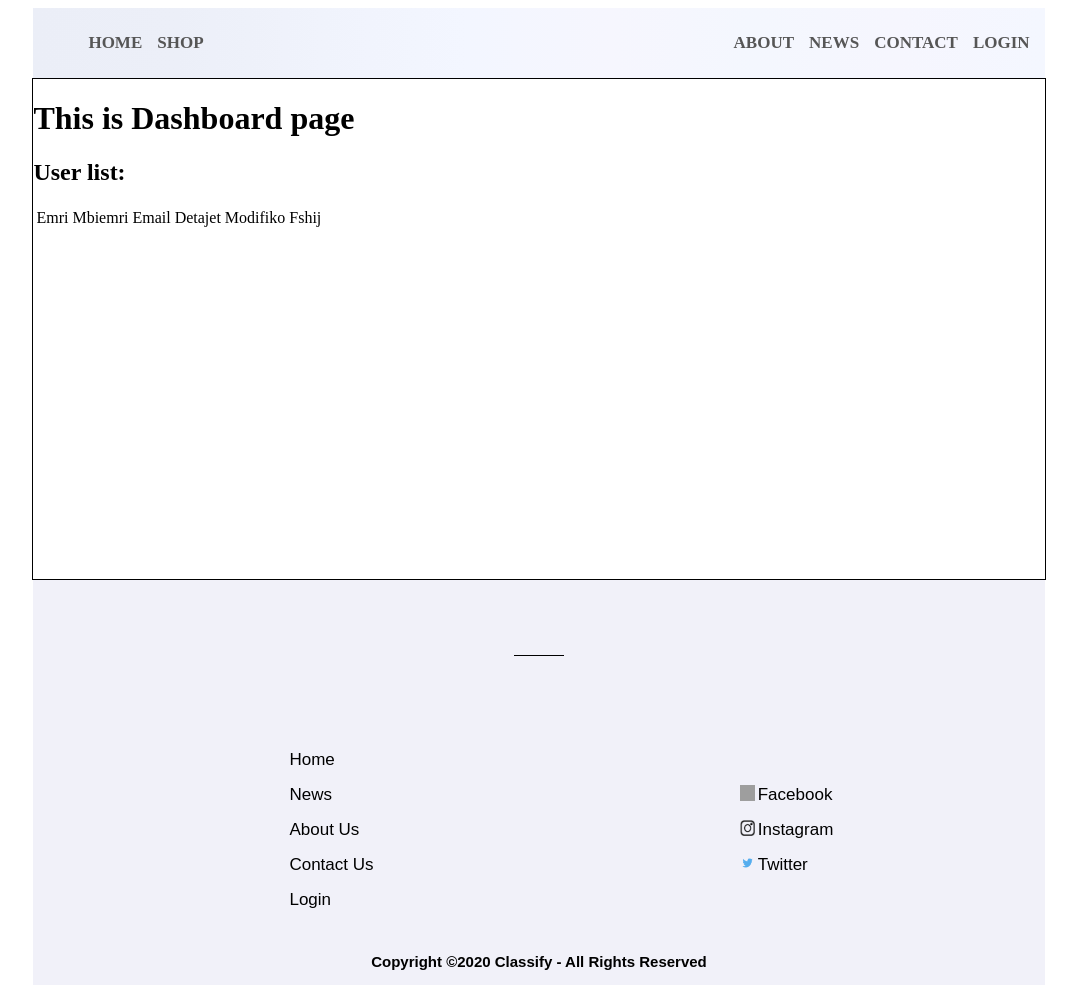
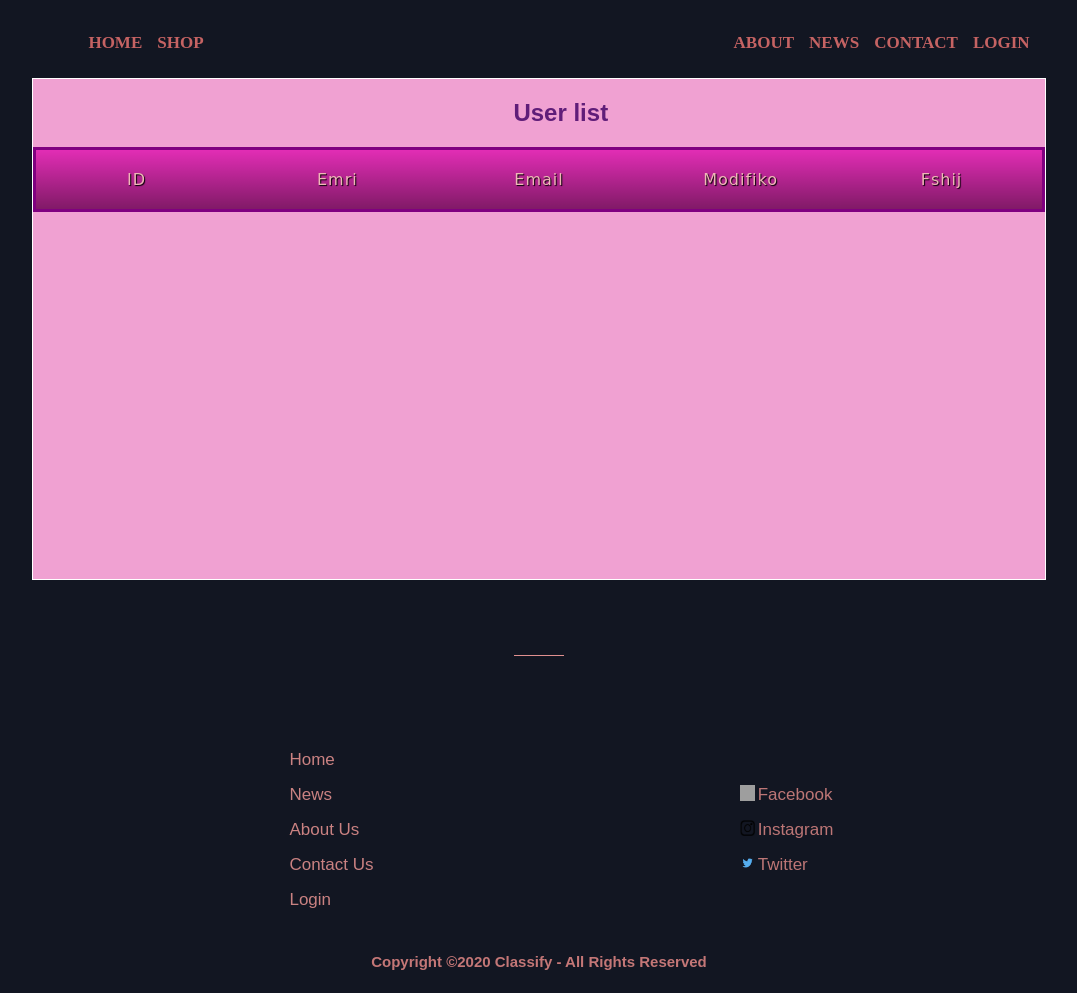
Before and after one commit to leonsh10/Clothing-Store, a PHP site: page /dashboard.php in a window 1280 px wide. Shown: the whole page, without its empty margins (101-1178 px from the left). Run offline with PHP 8.4, Linux system fonts and the light colour scheme; data that the repository does not hold is empty; grey boxes are pictures that could not be loaded.

Commit message:
dashboard

```diff
--- a/dashboard.php
+++ b/dashboard.php
@@ -1,5 +1,6 @@
 <?php
 include_once 'userMapper.php';
+session_start();
 if (isset($_SESSION["role"]) && $_SESSION['role'] == '1') {
     $mapper =  new UserMapper();
     $userList = $mapper->getAllUsers();
@@ -11,7 +12,7 @@ if (isset($_SESSION["role"]) && $_SESSION['role'] == '1') {
 <html>
 <head>
 <title>Dashboard</title>
-<link rel="stylesheet" href="stiliDashboard/dashboard.css">
+<link rel="stylesheet" href="stiliDashboard/dashboard2.css">
 </head>
 <body>
 <header>
@@ -20,6 +21,13 @@ if (isset($_SESSION["role"]) && $_SESSION['role'] == '1') {
 
                 <li class="listaHeader"><a href="index.php">HOME</a></li>
                 <li class="listaHeader"><a href="shop.php">SHOP</a></li>
+                <?php
+      if (isset($_SESSION['role']) && $_SESSION['role'] =='1')  {
+      ?>
+        <li class="listaHeader"><a href="dashboard.php">DASHBOARD</a></li>
+      <?php
+      }
+      ?>
 
             </ul>
         </div>
@@ -31,7 +39,19 @@ if (isset($_SESSION["role"]) && $_SESSION['role'] == '1') {
                 <li class="listaHeader"><a href="aboutUs.php">ABOUT</a></li>
                 <li class="listaHeader"><a href="news.php">NEWS</a></li>
                 <li class="listaHeader"><a href="contact.php">CONTACT</a></li>
+                <?php
+      if (isset($_SESSION['role']))  {
+      ?>
+        <li class="listaHeader"><a href="logout.php">LOGOUT</a></li>
+      <?php
+      }
+      else{
+          ?>
+
         <li class="listaHeader"><a href="login.php">LOGIN</a></li>
+        <?php
+      }
+      ?>
             </ul>
         </div>
     </header>
@@ -40,35 +60,37 @@ if (isset($_SESSION["role"]) && $_SESSION['role'] == '1') {
 <main>
 <div id="mainDiv">
 
-<h1>This is Dashboard page</h1>
+
     <div>
-        <h2>User list:</h2>
+        <h2 id="titulliTabeles">User list</h2>
         <table>
             <thead>
                 <tr>
-                    <td>Emri</td>
-                    <td>Mbiemri</td>
-                    <td>Email</td>
-                    <td>Detajet</td>
-                    <td>Modifiko</td>
-                    <td>Fshij</td>
+                    <td >ID</td>
+                    <td >Emri</td>
+                    <td >Email</td>
+                    <td >Modifiko</td>
+                    <td >Fshij</td>
                 </tr>
             </thead>
             <tbody>
                 <?php
+                            global $userList;
+                            if (is_array($userList) || is_object($userList))
+                        {
                             foreach ($userList as $user) {
                                 ?>
                                     <tr>
-                        <td><?php echo $user['Username']; ?></td>
-                        <td><?php echo $user['Email']; ?></td>
-                        <td><a href=<?php echo "detailsUser.php?id=" . $user['userId']; //to be continued by students
-                                    ?>>Detajet</a></td>
-                        <td><a href=<?php echo "edit.php?id=" . $user['userId'];
+                                    <td><?php echo $user['userId']; ?></td>
+                                        <td><?php echo $user['username']; ?></td>
+                                        <td><?php echo $user['email']; ?></td>
+                                        <td><a href=<?php echo "editUser.php?id=" . $user['userId'];
                                                     ?>>Modifiko</td>
                                         <td><a href=<?php echo "deleteUser.php?id=" . $user['userId'];
                                                     ?>>Fshij</td>
                                     </tr>
                                 <?php
+                                }
                             }
                                 ?>
             </tbody>
--- a/deleteUser.php
+++ b/deleteUser.php
@@ -1,7 +1,7 @@
 <?php
 include_once 'userMapper.php';
-if (isset($_GET['userId'])) {
-    $userId = $_GET['userId'];
+if (isset($_GET['id'])) {
+    $userId = $_GET['id'];
     $mapper = new UserMapper();
     $mapper->deleteUser($userId);
     header("Location:dashboard.php");
--- a/news.php
+++ b/news.php
@@ -59,7 +59,7 @@ session_start();
                 <div id="zbritjaDiv">
                    <h3 id="epara">NEW ARRIVALS</h3>
                    <h3 id="dyta">COLLECTION</h3>
-                   <button id="treta">SHOP NOW</button>
+                   <button id="treta" name='button1'>SHOP NOW</button>
                 </div>
             </div>
             <div id="pjesaDyte">
--- a/stiliDashboard/dashboard.css
+++ b/stiliDashboard/dashboard2.css
@@ -1,5 +1,5 @@
 .listaHeader a{
-    color:rgb(86, 86, 86,1);
+    color:rgb(197, 99, 99);
     font-weight: bold;
 }
 #headerDjathtas{
@@ -49,15 +49,14 @@ li a {
 }
 li a:hover{
     /* border-bottom: 2px solid rgb(197, 176, 218); */
-    color:rgba(63, 124, 148, 0.87);
+    color:rgba(156, 215, 238, 0.87);
 }
 header{
     display:flex;
     flex-direction: row;
     width:80%;
     height:70px;
-    background-image:linear-gradient(to right,#ebeef7,#eceff8,#f0f3fc,#f3f6ff,#f6f6fe,#f4f7fe,#f6f6fe,#f4f7ff) ;
-    /* background-color:#ebeef7; */
+    background-color:#121622;
     margin:0 auto;
     font-family: 'Microsoft JhengHei Light';
     font-size: 17px;
@@ -67,7 +66,7 @@ footer{
     width:80%;
     min-height:400px;
     /* border:1px solid black; */
-    background-color:#f1f1f9;
+    background-color:#121622;
     margin:0 auto;
 
 }
@@ -81,13 +80,13 @@ footer{
     align-items: center;
     /* border:1px solid black; */
     margin:0 auto;
-    background-color:#f1f1f9;
+    background-color:#121622;
 }
 
 #vija{
     width:50px;
     height:1px;
-    background-color:rgb(0, 0, 0);
+    background-color:rgb(224, 144, 144);
 }
 
 #diviLart{
@@ -131,7 +130,7 @@ align-items: center;
 }
 
 #copyright{
-    color:rgb(0, 0, 0);
+    color:rgb(196, 119, 119);
     font-family: sans-serif;
     font-size:15px;
 }
@@ -143,7 +142,7 @@ align-items: center;
 }
 
 #listaMajtas li a{
-    color:black;
+    color:rgb(202, 130, 130);
 }
 
 #divLM *{
@@ -158,7 +157,7 @@ align-items: center;
 }
 
 #listaDjathtas li a{
-    color:black;
+    color:rgb(189, 118, 118);
 }
 
 #divLD *{
@@ -168,11 +167,11 @@ align-items: center;
 }
 
 #listaDjathtas li a:hover{
-color:rgb(68,66,66);
+color:rgb(189, 163, 163);
 }
 
 #listaMajtas li a:hover{
-    color:rgb(68, 66, 66);
+    color:rgb(187, 161, 161);
 }
 
 #listaDjathtas img{
@@ -182,10 +181,84 @@ color:rgb(68,66,66);
     float: left;
     padding-right: 3px;
 }
+body{
+    background-color:#121622;
+}
 
 #mainDiv{
     width:80%;
     height:500px;
-    border:1px solid black;
+    border:1px solid rgb(255, 255, 255);
     margin:0 auto;
+    background-color:rgb(240, 161, 210);
 }
+table {
+    table-layout: fixed;
+    width: 100%;
+    border-collapse: collapse;
+    border: 3px solid purple;
+  }
+
+  thead th:nth-child(1) {
+    width: 30%;
+  }
+
+  thead th:nth-child(2) {
+    width: 20%;
+  }
+
+  thead th:nth-child(3) {
+    width: 15%;
+  }
+
+  thead th:nth-child(4) {
+    width: 35%;
+  }
+
+  th, td {
+    padding: 20px;
+  }
+
+  thead,th {
+    font-family: 'Rock Salt', cursive;
+  }
+
+  th {
+    letter-spacing: 2px;
+  }
+
+  td {
+    letter-spacing: 1px;
+  }
+
+  tbody, td {
+    text-align: center;
+  }
+
+
+  thead {
+    color: #efb7b7;
+    text-shadow: 1px 1px 1px black;
+  }
+
+  thead  {
+    background: linear-gradient(to bottom, rgba(0,0,0,0.1), rgba(0,0,0,0.5));
+    /* border: 1px solid purple; */
+  }
+  tbody tr:nth-child(odd) {
+    background-color: #ff33cc;
+  }
+
+  tbody tr:nth-child(even) {
+    background-color: #e495e4;
+  }
+
+  table {
+    background-color: #ff33cc;
+  }
+
+#titulliTabeles{
+    color:#5a1875f5;
+    font-family:sans-serif;
+    margin-left:480px;
+}
```
Also changed, not shown: editUser.php (added, +12 -0 lines), fotoProjektit/theadpic.jpg (added). Lines whose indentation alone changed are shown as unchanged.
